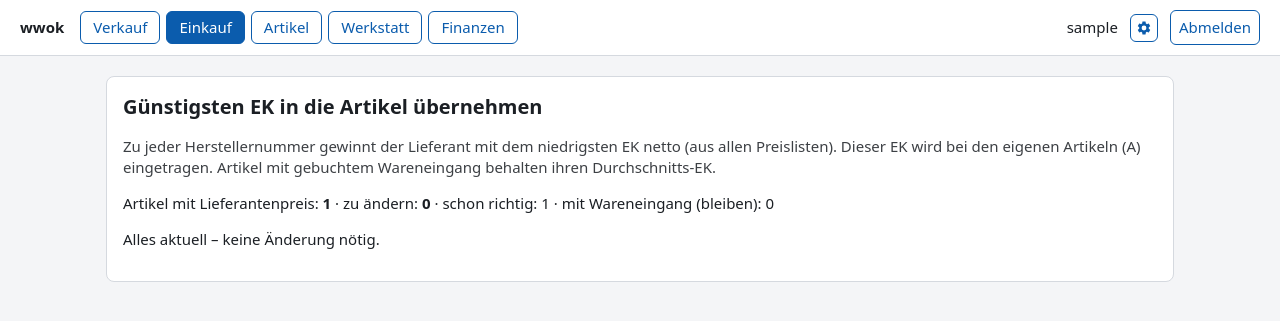
After one commit to akuvvet/wwok, a Django app: page /einkauf/bestpreise/ in a window 1280 px wide. The commit adds this page. Shown: the top 321 px of the page. Run offline with Django 5.2, Linux system fonts and the light colour scheme; a user stored in the database is signed in; tables that the repository leaves empty hold one stand-in row (values such as "Sample post").

Commit message:
Günstigsten Lieferanten-EK je Herstellernummer in A-Artikel übernehmen (Vorschau und Anwenden)
Co-Authored-By: Claude Sonnet 5.5 <noreply@anthropic.com>

```diff
--- /dev/null
+++ b/apps/einkauf/bestpreis.py
@@ -0,0 +1,28 @@
+"""Günstigsten Lieferanten-EK je Herstellernummer in die eigenen Artikel (Typ A) übernehmen.
+
+Die Verknüpfung Preislistenartikel ↔ Artikel läuft über die Herstellernummer (beim Preislisten-Import als „Lieferant zum Artikel“).
+Hat ein Artikel mehrere Lieferanten, gewinnt der niedrigste EK netto. Artikel mit gebuchtem Wareneingang behalten ihren
+Durchschnitts-EK (Wareneingang hat Vorrang)."""
+from apps.lager.models import Bewegungsart, Lagerbewegung
+from apps.stammdaten.models import Artikel, ArtikelLieferant
+
+
+def bestpreise(anwenden=False):
+    mit_wareneingang = set(Lagerbewegung.objects.filter(art=Bewegungsart.WARENEINGANG).values_list("artikel_id", flat=True).distinct())
+    best = {}
+    for al in ArtikelLieferant.objects.filter(ek__gt=0, artikel__typ="A").select_related("lieferant", "artikel").order_by("artikel_id", "ek"):
+        best.setdefault(al.artikel_id, al)  # nach EK sortiert: der erste je Artikel ist der günstigste
+    aenderungen, unveraendert, uebersprungen = [], 0, 0
+    for artikel_id, al in best.items():
+        a = al.artikel
+        if artikel_id in mit_wareneingang:
+            uebersprungen += 1
+        elif a.durchschnitts_ek == al.ek:
+            unveraendert += 1
+        else:
+            aenderungen.append({"artikel": a, "alt": a.durchschnitts_ek, "neu": al.ek, "lieferant": al.lieferant.kurz})
+    if anwenden and aenderungen:
+        for z in aenderungen:
+            z["artikel"].durchschnitts_ek = z["neu"]
+        Artikel.objects.bulk_update([z["artikel"] for z in aenderungen], ["durchschnitts_ek"], batch_size=500)
+    return {"artikel": len(best), "aenderungen": aenderungen, "unveraendert": unveraendert, "uebersprungen": uebersprungen}
--- a/apps/einkauf/urls.py
+++ b/apps/einkauf/urls.py
@@ -34,6 +34,7 @@ urlpatterns = [
     path("rechnungen/<int:rechnung_id>/zahlung-storno/", views.rechnung_zahlung_storno, name="rechnung_zahlung_storno"),
     path("preislisten/", views.preislisten_liste, name="preislisten"),
     path("preislistenartikel/", views.preislistenartikel, name="preislistenartikel"),
+    path("bestpreise/", views.bestpreise_ansicht, name="bestpreise"),
     path("preislisten/neu/", views_assistent.assistent_ansicht, name="preislisten_neu"),
     path("preislisten/<int:profil_id>/", views.preisliste, name="preisliste"),
     path("preislisten/<int:profil_id>/zuordnung/", views_assistent.assistent_ansicht, name="preislisten_zuordnung"),
--- a/apps/einkauf/views.py
+++ b/apps/einkauf/views.py
@@ -571,3 +571,15 @@ def preislistenimport(request, import_id):
     from .models import Preislistenimport
     protokoll = get_object_or_404(Preislistenimport.objects.select_related("profil", "profil__lieferant"), pk=import_id)
     return render(request, "einkauf/preislistenimport.html", {"p": protokoll})
+
+
+@mit_mandant
+def bestpreise_ansicht(request):
+    """Günstigsten Lieferanten-EK je Herstellernummer in die A-Artikel übernehmen: erst Vorschau, dann anwenden."""
+    from . import bestpreis
+    if request.method == "POST":
+        ergebnis = bestpreis.bestpreise(anwenden=True)
+        messages.success(request, f"{len(ergebnis['aenderungen'])} Artikel mit dem günstigsten Lieferanten-EK aktualisiert.")
+        return redirect("einkauf:bestpreise")
+    ergebnis = bestpreis.bestpreise()
+    return render(request, "einkauf/bestpreise.html", {"e": ergebnis, "beispiele": ergebnis["aenderungen"][:100]})
--- /dev/null
+++ b/templates/einkauf/bestpreise.html
@@ -0,0 +1,21 @@
+{% extends "base.html" %}
+{% block titel %}Günstigster EK – wwok{% endblock %}
+{% block inhalt %}
+<a href="{% url 'einkauf:preislisten' %}" data-escape style="display:none">zurück</a>
+<div class="karte">
+  <h1>Günstigsten EK in die Artikel übernehmen</h1>
+  <p style="opacity:.85">Zu jeder Herstellernummer gewinnt der Lieferant mit dem niedrigsten EK netto (aus allen Preislisten).
+     Dieser EK wird bei den eigenen Artikeln (A) eingetragen. Artikel mit gebuchtem Wareneingang behalten ihren Durchschnitts-EK.</p>
+  <p>Artikel mit Lieferantenpreis: <strong>{{ e.artikel }}</strong> · zu ändern: <strong>{{ e.aenderungen|length }}</strong> ·
+     schon richtig: {{ e.unveraendert }} · mit Wareneingang (bleiben): {{ e.uebersprungen }}</p>
+  {% if e.aenderungen %}
+  <form method="post" onsubmit="return confirm('{{ e.aenderungen|length }} Artikel mit dem günstigsten EK aktualisieren?')">{% csrf_token %}
+    <button type="submit">Jetzt übernehmen</button></form>
+  <div class="scroll" style="margin-top:12px"><table>
+    <thead><tr><th>Artikel</th><th>Bezeichnung</th><th class="zahl">bisher</th><th class="zahl">neu (günstigster)</th><th>Lieferant</th></tr></thead>
+    <tbody>{% for z in beispiele %}<tr><td>{{ z.artikel.nummer }}</td><td>{{ z.artikel.bezeichnung }}</td>
+      <td class="zahl">{{ z.alt|default_if_none:"–" }}</td><td class="zahl"><strong>{{ z.neu }}</strong></td><td>{{ z.lieferant }}</td></tr>{% endfor %}</tbody></table></div>
+  {% if e.aenderungen|length > 100 %}<p style="opacity:.7">Angezeigt sind die ersten 100 von {{ e.aenderungen|length }}.</p>{% endif %}
+  {% else %}<p>Alles aktuell – keine Änderung nötig.</p>{% endif %}
+</div>
+{% endblock %}
--- a/templates/einkauf/preislisten.html
+++ b/templates/einkauf/preislisten.html
@@ -9,7 +9,8 @@
     <a href="/verwaltung/einkauf/preislistenprofil/">Verwaltung → Preislistenprofile</a> ein.</p>
   <p class="zeile"><a class="knopf" href="{% url 'einkauf:preislisten_neu' %}">+ Neue Preisliste einrichten</a>
     <a class="knopf leise" href="{% url 'einkauf:preislistenartikel' %}">Preislistenartikel ansehen</a>
-    <a class="knopf leise" href="{% url 'einkauf:artikelpreise' %}">Artikelpreise (EK/VK) aus Excel importieren</a></p>
+    <a class="knopf leise" href="{% url 'einkauf:artikelpreise' %}">Artikelpreise (EK/VK) aus Excel importieren</a>
+    <a class="knopf leise" href="{% url 'einkauf:bestpreise' %}">Günstigsten EK in Artikel übernehmen</a></p>
   <table>
     <tr><th>Profil</th><th>Lieferant</th><th>Quelle</th><th>Format</th><th>Zeitplan</th><th>letzter Import</th></tr>
     {% for p in profile %}
```
Also changed, not shown: apps/einkauf/test_p_artikel.py (+26 -0 lines).
